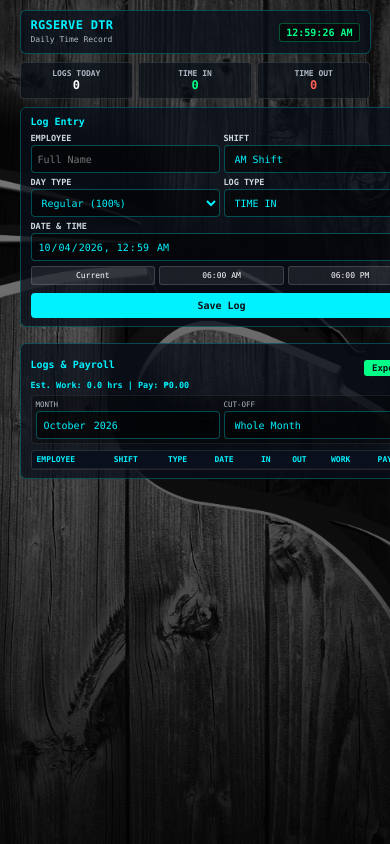
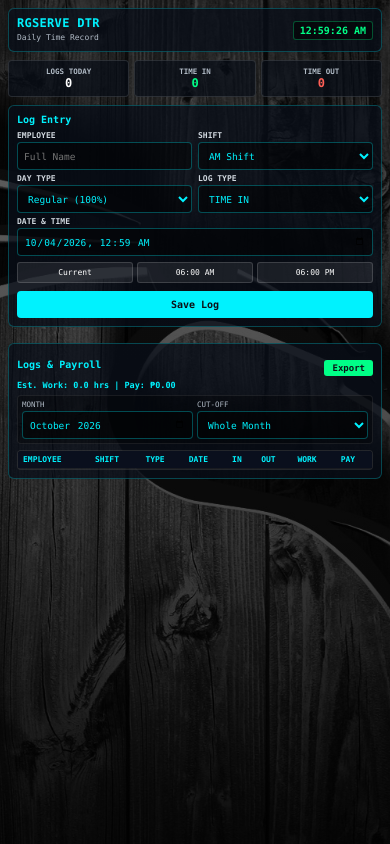
Before and after one commit to Yeth03/dtr-payroll-system, a website: page index.html in a window 390 px wide. Drawn offline with Linux system fonts and the light colour scheme.

Commit message:
Improve HTML structure and styling for responsiveness
Refactor HTML structure and styles for better responsiveness and clarity.

```diff
--- a/index.html
+++ b/index.html
@@ -6,7 +6,7 @@
   <title>RGSERVE DTR System</title>
 
   <style>
-    * {
+    *, *::before, *::after {
       box-sizing: border-box;
       margin: 0;
       padding: 0;
@@ -18,7 +18,7 @@
     html, body {
       width: 100%;
       min-height: 100vh;
-      background: linear-gradient(rgba(0, 0, 0, 0.5), rgba(0, 0, 0, 0.7)),
+      background: linear-gradient(rgba(0, 0, 0, 0.6), rgba(0, 0, 0, 0.8)),
                   url('kali.jpg') no-repeat center center fixed;
       background-size: cover;
       color: #ffffff;
@@ -28,31 +28,32 @@
     }
 
     body {
-      padding: 10px 0; /* Walang side padding sa body para ma-control ng container */
+      padding: 8px;
       font-size: 11px;
     }
 
-    /* PINAKIPOT NA CONTAINER (Mas maliit ang lapad sa gilid) */
+    /* CONTAINER THAT FITS EXACTLY IN MOBILE SCREEN */
     .container {
-      width: 90%; /* Bawas ang lapad mula sa gilid */
-      max-width: 380px; /* Nilimitahan ang lapad para makipot sa mobile */
-      margin: 0 auto; /* Gitna */
+      width: 100%;
+      max-width: 100%;
+      margin: 0 auto;
     }
 
-    /* GLASS CARD */
+    /* GLASS CARD WITH STRICT BOUNDARIES */
     .glass-card {
       background: rgba(8, 14, 24, 0.75);
       border-radius: 6px;
       border: 1px solid rgba(0, 242, 254, 0.25);
-      padding: 8px 10px; /* Bawas padding sa gilid */
+      padding: 8px;
       margin-bottom: 8px;
+      width: 100%;
     }
 
     header {
       display: flex;
       justify-content: space-between;
       align-items: center;
-      padding: 6px 8px;
+      gap: 5px;
     }
 
     h1 {
@@ -70,6 +71,7 @@
       padding: 3px 6px;
       border-radius: 3px;
       border: 1px solid rgba(0, 255, 135, 0.3);
+      white-space: nowrap;
     }
 
     /* DASHBOARD GRID */
@@ -78,20 +80,25 @@
       grid-template-columns: repeat(3, 1fr);
       gap: 5px;
       margin-bottom: 8px;
+      width: 100%;
     }
 
     .card {
       background: rgba(8, 14, 24, 0.7);
-      padding: 6px 4px;
+      padding: 6px 2px;
       border-radius: 4px;
       border: 1px solid rgba(255, 255, 255, 0.12);
       text-align: center;
+      min-width: 0;
     }
 
     .card h3 {
-      font-size: 8px;
+      font-size: 7.5px;
       color: #b0bac5;
       text-transform: uppercase;
+      white-space: nowrap;
+      overflow: hidden;
+      text-overflow: ellipsis;
     }
 
     .card .value {
@@ -101,14 +108,26 @@
     }
 
     .main-content {
+      display: flex;
+      flex-direction: column;
+      gap: 8px;
+      width: 100%;
+    }
+
+    .form-row {
       display: grid;
-      grid-template-columns: 1fr;
-      gap: 8px;
+      grid-template-columns: 1fr 1fr;
+      gap: 6px;
+      width: 100%;
+    }
+
+    .form-group {
+      min-width: 0;
     }
 
     .label-text {
       display: block;
-      font-size: 8.5px;
+      font-size: 8px;
       color: #d0d7de;
       margin-top: 4px;
       margin-bottom: 2px;
@@ -116,7 +135,7 @@
       font-weight: 600;
     }
 
-    /* TRANSPARENT INPUTS */
+    /* INPUTS CONTROLLED WITHIN CARD BOUNDS */
     input, select {
       width: 100%;
       padding: 4px 6px;
@@ -125,8 +144,9 @@
       border: 1px solid rgba(0, 242, 254, 0.3);
       color: #00f2fe !important;
       border-radius: 4px;
-      font-size: 10px;
+      font-size: 9.5px;
       outline: none;
+      box-sizing: border-box;
     }
 
     input:focus, select:focus {
@@ -139,20 +159,24 @@
     }
 
     .shift-presets {
-      display: flex;
+      display: grid;
+      grid-template-columns: repeat(3, 1fr);
       gap: 4px;
-      margin-top: 5px;
+      margin-top: 6px;
+      width: 100%;
     }
 
     .preset-btn {
-      flex: 1;
+      width: 100%;
       background: rgba(255, 255, 255, 0.08);
       color: #ffffff;
       border: 1px solid rgba(255, 255, 255, 0.15);
-      padding: 4px 2px;
+      padding: 5px 2px;
       border-radius: 3px;
       font-size: 8px;
       cursor: pointer;
+      text-align: center;
+      white-space: nowrap;
     }
 
     .preset-btn:active {
@@ -161,7 +185,7 @@
 
     .btn {
       width: 100%;
-      padding: 7px;
+      padding: 8px;
       border: none;
       border-radius: 4px;
       font-weight: bold;
@@ -186,17 +210,19 @@
     }
 
     .filter-container {
-      display: flex;
+      display: grid;
+      grid-template-columns: 1fr 1fr;
       gap: 4px;
       margin-bottom: 6px;
       background: rgba(0, 0, 0, 0.3);
       padding: 4px;
       border-radius: 4px;
       border: 1px solid rgba(255, 255, 255, 0.08);
+      width: 100%;
     }
 
     .filter-item {
-      flex: 1;
+      min-width: 0;
     }
 
     .filter-item label {
@@ -207,10 +233,10 @@
       text-transform: uppercase;
     }
 
-    /* TABLE WRAPPER - Nakatabi sa makipot na lalagyan */
+    /* TABLE WRAPPER CONTAINER */
     .table-wrapper {
       width: 100%;
-      max-height: 220px;
+      max-height: 200px;
       overflow-x: auto;
       overflow-y: auto;
       border: 1px solid rgba(255, 255, 255, 0.12);
@@ -221,9 +247,8 @@
     table {
       width: 100%;
       border-collapse: collapse;
-      font-size: 9px;
+      font-size: 8.5px;
       white-space: nowrap;
-      min-width: 380px;
     }
 
     th, td {
@@ -282,12 +307,12 @@
       <div class="glass-card">
         <h2 style="font-size: 10px; color: #00f2fe; margin-bottom: 2px;">Log Entry</h2>
         <form id="dtrForm">
-          <div style="display: grid; grid-template-columns: 1fr 1fr; gap: 4px;">
-            <div>
+          <div class="form-row">
+            <div class="form-group">
               <label class="label-text">Employee</label>
               <input type="text" id="employeeName" placeholder="Full Name" required>
             </div>
-            <div>
+            <div class="form-group">
               <label class="label-text">Shift</label>
               <select id="workShift" required>
                 <option value="AM">AM Shift</option>
@@ -296,8 +321,8 @@
             </div>
           </div>
 
-          <div style="display: grid; grid-template-columns: 1fr 1fr; gap: 4px;">
-            <div>
+          <div class="form-row">
+            <div class="form-group">
               <label class="label-text">Day Type</label>
               <select id="dayType" required>
                 <option value="REGULAR">Regular (100%)</option>
@@ -308,7 +333,7 @@
                 <option value="REST_REGULAR">Rest Reg Hol. (260%)</option>
               </select>
             </div>
-            <div>
+            <div class="form-group">
               <label class="label-text">Log Type</label>
               <select id="logType" required>
                 <option value="IN">TIME IN</option>
@@ -317,8 +342,10 @@
             </div>
           </div>
 
-          <label class="label-text">Date & Time</label>
-          <input type="datetime-local" id="logTimestamp" required>
+          <div class="form-group">
+            <label class="label-text">Date & Time</label>
+            <input type="datetime-local" id="logTimestamp" required>
+          </div>
 
           <div class="shift-presets">
             <button type="button" class="preset-btn" onclick="setPresetTime('now')">Current</button>
```
